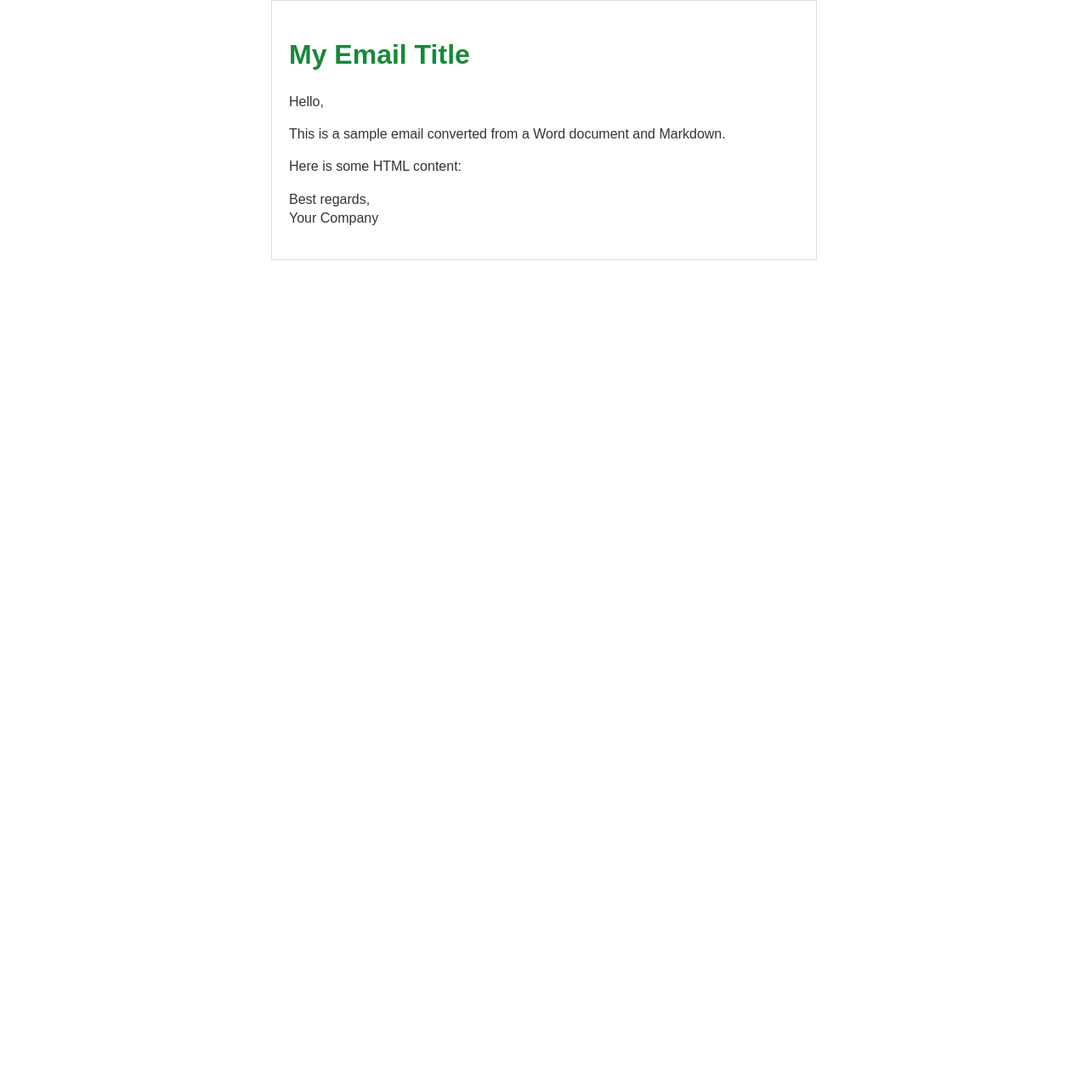
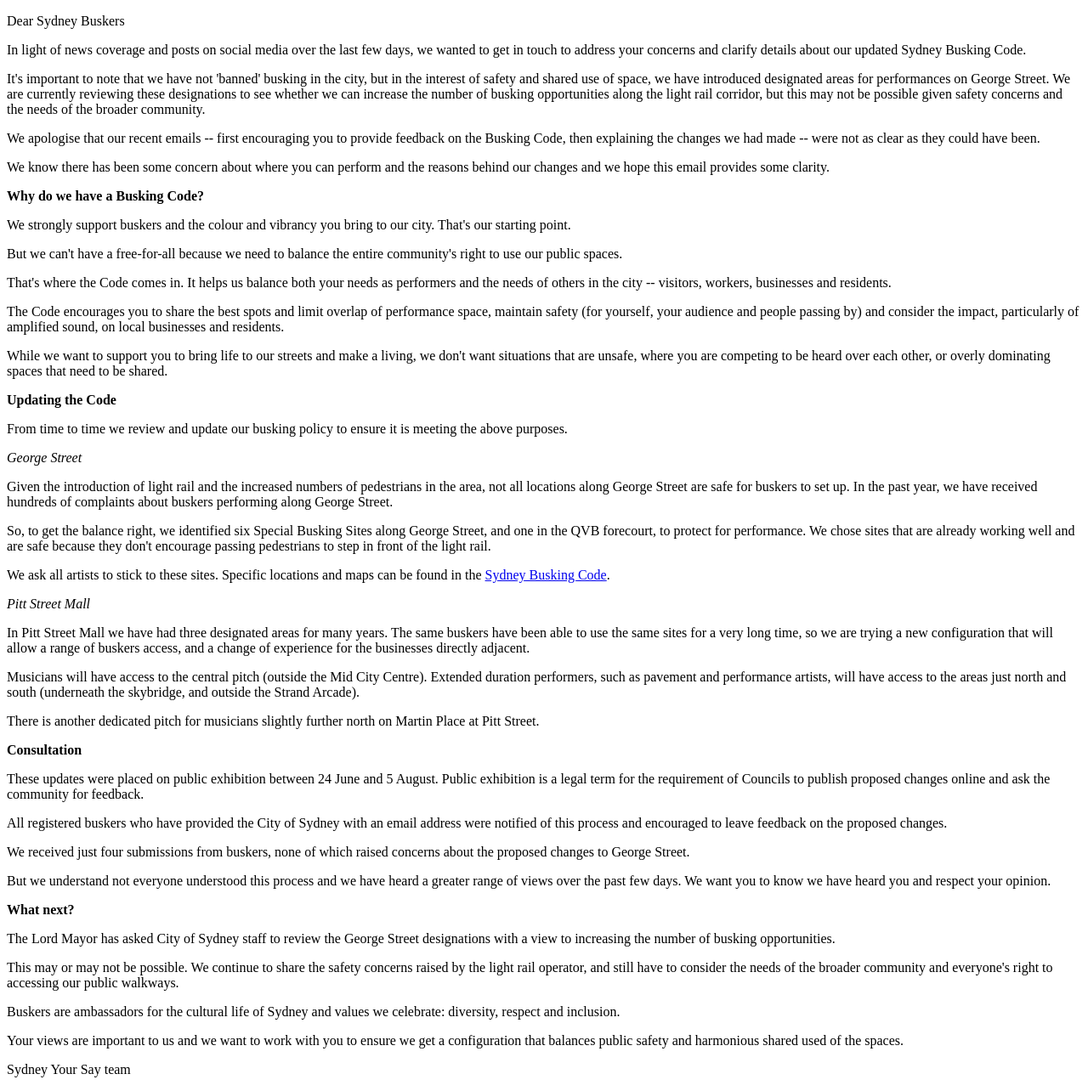
Before and after one commit to Wlee46/cm-html, a plain HTML site: page index.html in a window 1280 px wide. Shown: the whole page at 85% size. Before the commit the page ends 800 px from the top, so only its background shows below. Drawn offline with Linux system fonts and the light colour scheme.

Commit message:
Update email HTML 2025-11-27 15:51:19

```diff
--- a/index.html
+++ b/index.html
@@ -1,42 +1,128 @@
 <!DOCTYPE html>
 <html lang="en">
 <head>
-    <meta charset="UTF-8">
-    <meta name="viewport" content="width=device-width, initial-scale=1.0">
-    <title>My Email Campaign</title>
-    <style>
-        /* Inline or simple CSS for email */
-        body {
-            font-family: Arial, sans-serif;
-            color: #333;
-            line-height: 1.4;
-            margin: 0;
-            padding: 0;
-        }
-        .container {
-            max-width: 600px;
-            margin: auto;
-            padding: 20px;
-            border: 1px solid #ddd;
-        }
-        h1, h2 {
-            color: #188838; /* example brand color */
-        }
-        a {
-            color: #188838;
-            text-decoration: none;
-        }
-    </style>
+<meta charset="UTF-8">
+<title>Email Campaign</title>
 </head>
 <body>
-    <div class="container">
-        <h1>My Email Title</h1>
-        <p>Hello,</p>
-        <p>This is a sample email converted from a Word document and Markdown.</p>
-        <p>Here is some HTML content:</p>
-        <p><!-- Insert your Markdown → HTML content here --></p>
+<p>Dear Sydney Buskers</p>
+<p></p>
+<p>In light of news coverage and posts on social media over the last few
+days, we wanted to get in touch to address your concerns and clarify
+details about our updated Sydney Busking Code.</p>
+<p></p>
+<p>It's important to note that we have not 'banned' busking in the city,
+but in the interest of safety and shared use of space, we have
+introduced designated areas for performances on George Street. We are
+currently reviewing these designations to see whether we can increase
+the number of busking opportunities along the light rail corridor, but
+this may not be possible given safety concerns and the needs of the
+broader community.</p>
+<p></p>
+<p>We apologise that our recent emails -- first encouraging you to provide
+feedback on the Busking Code, then explaining the changes we had made --
+were not as clear as they could have been.</p>
+<p></p>
+<p>We know there has been some concern about where you can perform and the
+reasons behind our changes and we hope this email provides some clarity.</p>
+<p></p>
+<p><strong>Why do we have a Busking Code?</strong></p>
+<p></p>
+<p>We strongly support buskers and the colour and vibrancy you bring to our
+city. That's our starting point.</p>
+<p></p>
+<p>But we can't have a free-for-all because we need to balance the entire
+community's right to use our public spaces.</p>
+<p></p>
+<p>That's where the Code comes in. It helps us balance both your needs as
+performers and the needs of others in the city -- visitors, workers,
+businesses and residents.</p>
+<p></p>
+<p>The Code encourages you to share the best spots and limit overlap of
+performance space, maintain safety (for yourself, your audience and
+people passing by) and consider the impact, particularly of amplified
+sound, on local businesses and residents.</p>
+<p></p>
+<p>While we want to support you to bring life to our streets and make a
+living, we don't want situations that are unsafe, where you are
+competing to be heard over each other, or overly dominating spaces that
+need to be shared.</p>
+<p></p>
+<p><strong>Updating the Code</strong></p>
+<p></p>
+<p>From time to time we review and update our busking policy to ensure it
+is meeting the above purposes.</p>
+<p></p>
+<p><em>George Street</em></p>
+<p></p>
+<p>Given the introduction of light rail and the increased numbers of
+pedestrians in the area, not all locations along George Street are safe
+for buskers to set up. In the past year, we have received hundreds of
+complaints about buskers performing along George Street.</p>
+<p></p>
+<p>So, to get the balance right, we identified six Special Busking Sites
+along George Street, and one in the QVB forecourt, to protect for
+performance. We chose sites that are already working well and are safe
+because they don't encourage passing pedestrians to step in front of
+the light rail.</p>
+<p></p>
+<p>We ask all artists to stick to these sites. Specific locations and maps
+can be found in the <a href="https://www.cityofsydney.nsw.gov.au/guides/sydney-busking-code">Sydney Busking
+Code</a>.</p>
+<p></p>
+<p><em>Pitt Street Mall</em></p>
+<p></p>
+<p>In Pitt Street Mall we have had three designated areas for many years.
+The same buskers have been able to use the same sites for a very long
+time, so we are trying a new configuration that will allow a range of
+buskers access, and a change of experience for the businesses directly
+adjacent.</p>
+<p></p>
+<p>Musicians will have access to the central pitch (outside the Mid City
+Centre). Extended duration performers, such as pavement and performance
+artists, will have access to the areas just north and south (underneath
+the skybridge, and outside the Strand Arcade).</p>
+<p></p>
+<p>There is another dedicated pitch for musicians slightly further north on
+Martin Place at Pitt Street.</p>
+<p></p>
+<p><strong>Consultation</strong></p>
+<p></p>
+<p>These updates were placed on public exhibition between 24 June and 5
+August. Public exhibition is a legal term for the requirement of
+Councils to publish proposed changes online and ask the community for
+feedback.</p>
+<p></p>
+<p>All registered buskers who have provided the City of Sydney with an
+email address were notified of this process and encouraged to leave
+feedback on the proposed changes.</p>
+<p></p>
+<p>We received just four submissions from buskers, none of which raised
+concerns about the proposed changes to George Street.</p>
+<p></p>
+<p>But we understand not everyone understood this process and we have heard
+a greater range of views over the past few days. We want you to know we
+have heard you and respect your opinion.</p>
+<p></p>
+<p><strong>What next?</strong></p>
+<p></p>
+<p>The Lord Mayor has asked City of Sydney staff to review the George
+Street designations with a view to increasing the number of busking
+opportunities.</p>
+<p></p>
+<p>This may or may not be possible. We continue to share the safety
+concerns raised by the light rail operator, and still have to consider
+the needs of the broader community and everyone's right to accessing
+our public walkways.</p>
+<p></p>
+<p>Buskers are ambassadors for the cultural life of Sydney and values we
+celebrate: diversity, respect and inclusion.</p>
+<p></p>
+<p>Your views are important to us and we want to work with you to ensure we
+get a configuration that balances public safety and harmonious shared
+used of the spaces.</p>
+<p></p>
+<p>Sydney Your Say team</p>
 
-        <p>Best regards,<br>Your Company</p>
-    </div>
 </body>
 </html>
```
